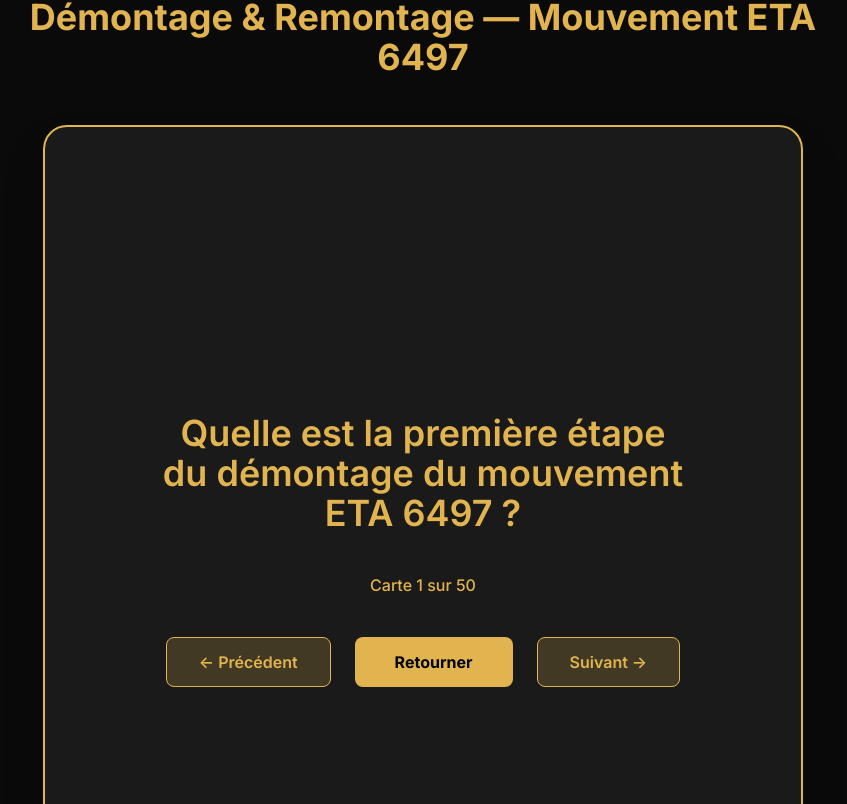
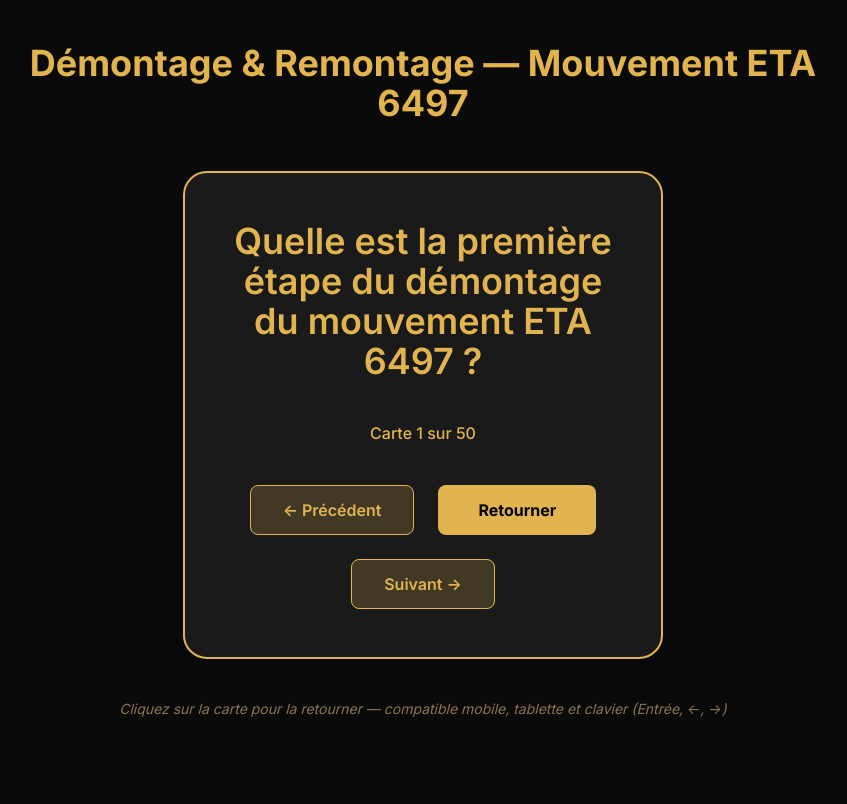
Before and after one commit to Dali-Math/horlo-afp, a Next.js app: page /pratique/demontage in a window 1280 px wide. Shown: the part 2656-3460 px from the top of the page, without its empty margins (217-1064 px from the left). Built offline with nearby package versions, Linux system fonts and the light colour scheme.

Commit message:
Update Flashcards6497.tsx

```diff
--- a/src/components/Flashcards6497.tsx
+++ b/src/components/Flashcards6497.tsx
@@ -87,10 +87,11 @@ export default function Flashcards6497() {
       {/* Carte géante */}
       <div
         onClick={() => setFlipped(!flipped)}
-        className="cursor-pointer bg-[#1a1a1a] border-2 border-[#E2B44F] rounded-3xl shadow-2xl
-                   p-16 md:p-24 xl:p-28 text-center w-full xl:w-[95%]
-                   max-w-7xl min-h-[520px] md:min-h-[700px] lg:min-h-[850px] flex flex-col items-center justify-center
-                   transition-transform duration-500 hover:scale-[1.03]"
+        className="cursor-pointer bg-[#1a1a1a] border-2 border-[#E2B44F] rounded-3xl shadow-xl
+           p-6 md:p-10 xl:p-12 text-center w-full sm:w-[90%] md:w-[70%] lg:w-[60%]
+           max-w-3xl min-h-[260px] flex flex-col items-center justify-center
+           transition-transform duration-500 hover:scale-[1.01]"
+
       >
         <p
           className={`text-2xl md:text-3xl xl:text-4xl leading-relaxed max-w-3xl ${
```
